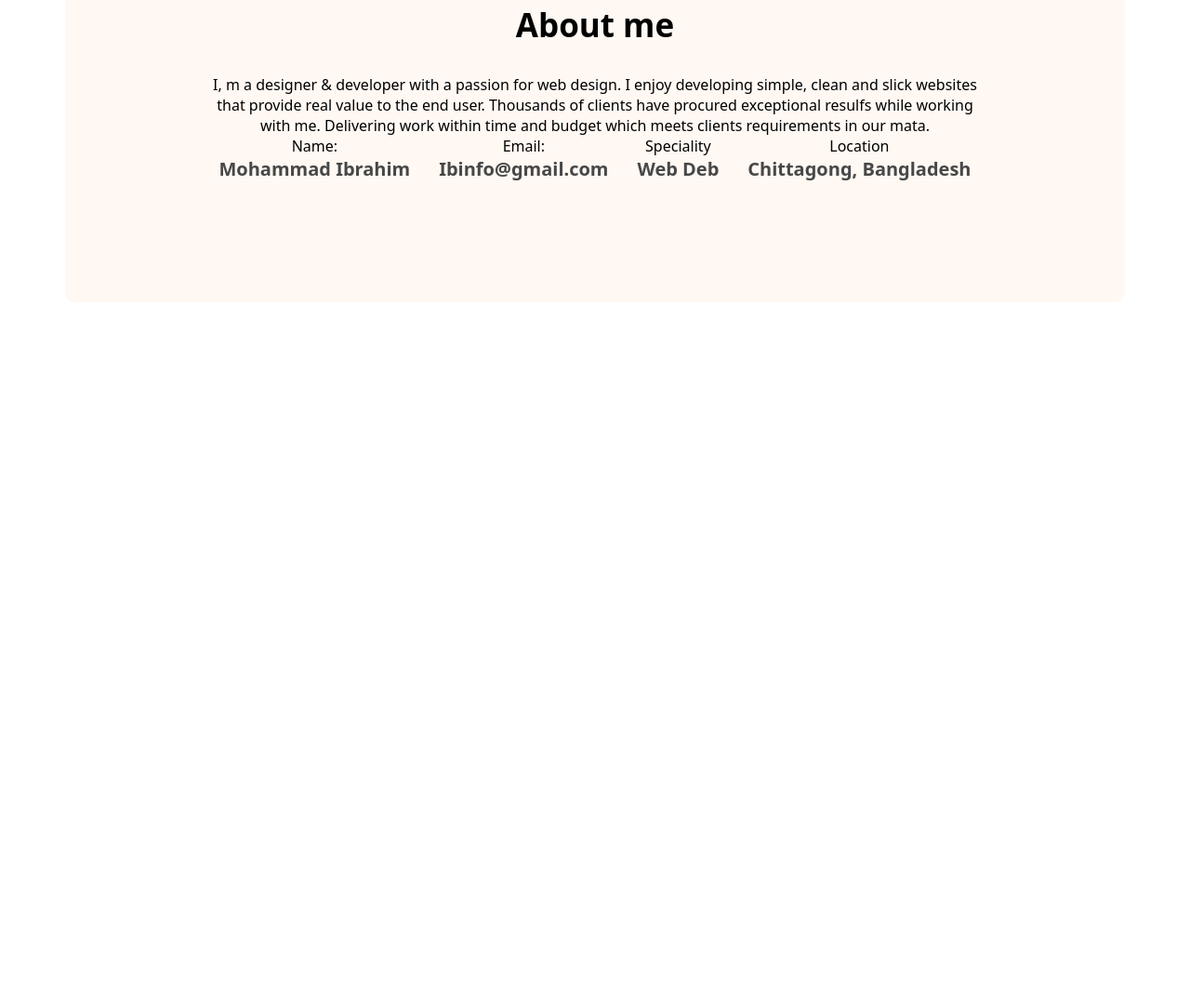
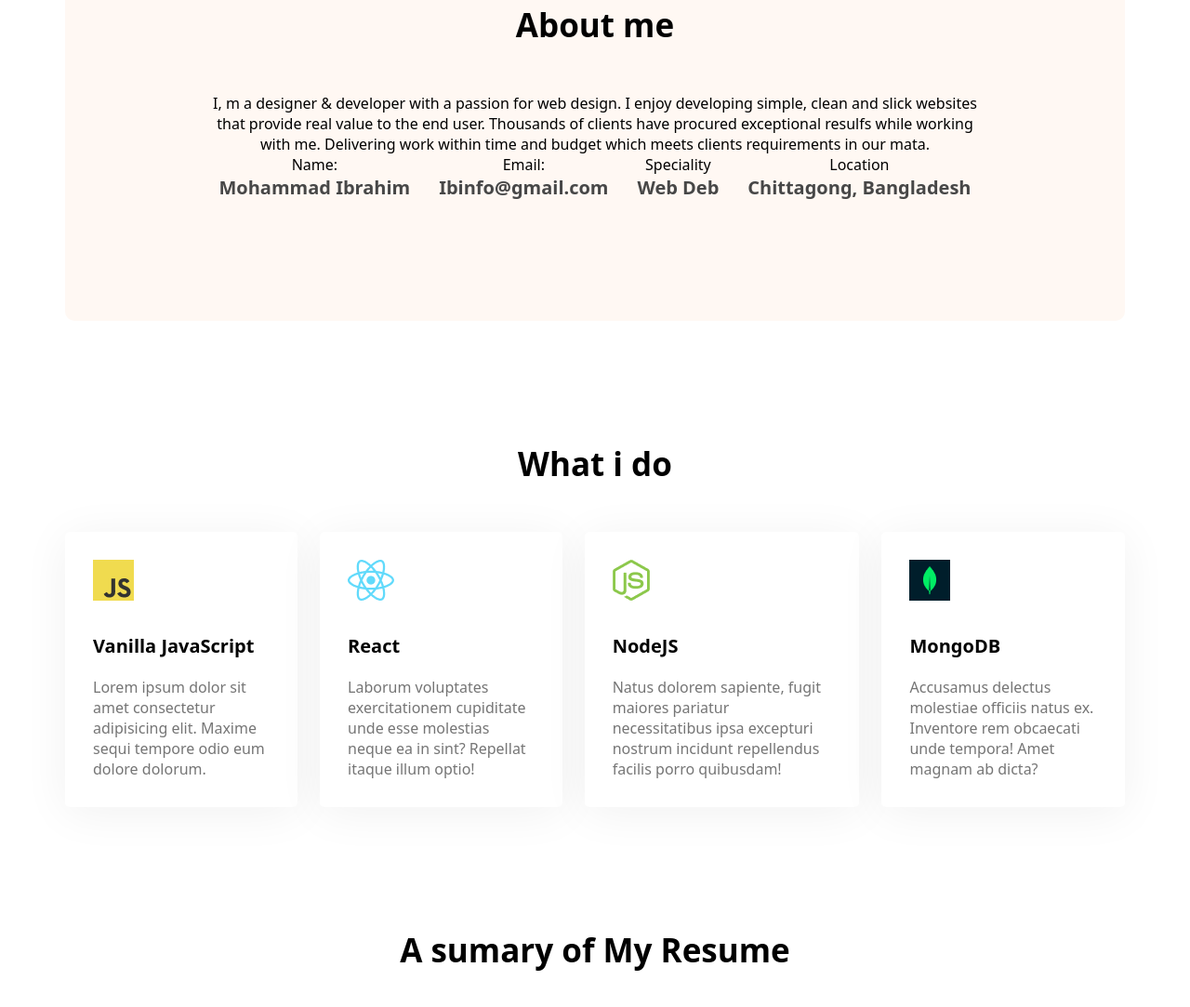
Before and after one commit to mohammadibrahim20/developer-portfolio, a plain HTML site: page index.html in a window 1280 px wide. Shown: the part 1097-2180 px from the top of the page at 93% size. Before the commit the page ends 1422 px from the top, so only its background shows below. Drawn offline with Linux system fonts and the light colour scheme.

Commit message:
resume add

```diff
--- a/index.html
+++ b/index.html
@@ -56,6 +56,43 @@
                 </div>
             </div>
         </section>
+        <!--what i do section-->
+        <section class="what-i-do">
+            <h3 class="section-title">What i do</h3>
+
+            <div class="skills-container">
+                <div class="skill">
+                    <img src="images/icons/js.png" alt="">
+                    <p class="skill-title">Vanilla JavaScript</p>
+                    <p class="skill-discription">Lorem ipsum dolor sit amet consectetur adipisicing elit. Maxime sequi tempore odio eum dolore dolorum.</p>
+                </div>
+                <div class="skill">
+                    <img src="images/icons/react.png" alt="">
+                    <p class="skill-title">React</p>
+                    <p class="skill-discription">Laborum voluptates exercitationem cupiditate unde esse molestias neque ea in sint? Repellat itaque illum optio!</p>
+                </div>
+                <div class="skill">
+                    <img src="images/icons/nodejs.png" alt="">
+                    <p class="skill-title">NodeJS</p>
+                    <p class="skill-discription">Natus dolorem sapiente, fugit maiores pariatur necessitatibus ipsa excepturi nostrum incidunt repellendus facilis porro quibusdam!</p>
+                </div>
+                <div class="skill">
+                    <img src="images/icons/mongo.png" alt="">
+                    <p class="skill-title">MongoDB</p>
+                    <p class="skill-discription">Accusamus delectus molestiae officiis natus ex. Inventore rem obcaecati unde tempora! Amet magnam ab dicta?</p>
+                </div>
+            </div>
+        </section>
+        <!--Resume Section-->
+        <section class="resume">
+            <h3 class="section-title">A sumary of My Resume
+            </h3>
+            <div class="resume-container">
+                <div>
+
+                </div>
+            </div>
+        </section>
     </main>
     <footer>
 
--- a/styeles/portfolio.css
+++ b/styeles/portfolio.css
@@ -64,6 +64,9 @@ nav li {
     font-size: 18px;
     margin-bottom: 30px;
 }
+section{
+    margin-top: 130px;
+}
 /* Main section */
 main{
     max-width: 1140px;
@@ -71,7 +74,7 @@ main{
 }
 /* About section styles  */
 .about{
-    margin-top: 130px;
+
     background: #FFF8F3;
     border-radius: 10px;
     padding: 130px 150px;
@@ -80,10 +83,11 @@ main{
 }
 
 .section-title{
-
+    text-align: center;
     font-weight: 700;
     font-size: 35px;
-    margin-bottom: 30px;
+    margin-bottom: 50px;
+
 
 
 }
@@ -91,6 +95,7 @@ main{
     color: #757575;
     font-size: 18px;
     margin-bottom: 30px;
+
 }
 
 .about-info-container{
@@ -108,3 +113,27 @@ main{
     font-size: 20px;
     color: #474747;
 }
+
+/* what i do style */
+
+.skills-container{
+    display: flex;
+    gap: 24px;
+}
+.skill{
+    background: #FFFFFF;
+    box-shadow: 0px 6px 50px rgba(0, 0, 0, 0.06);
+    border-radius: 5px;
+    padding: 30px;
+}
+.skill-title{
+    font-weight: 700;
+    font-size: 20px;
+    margin-top: 30px;
+    margin-bottom: 20px;
+}
+
+.skill-discription{
+    color: #757575;
+}
+/* resume styles */
```
